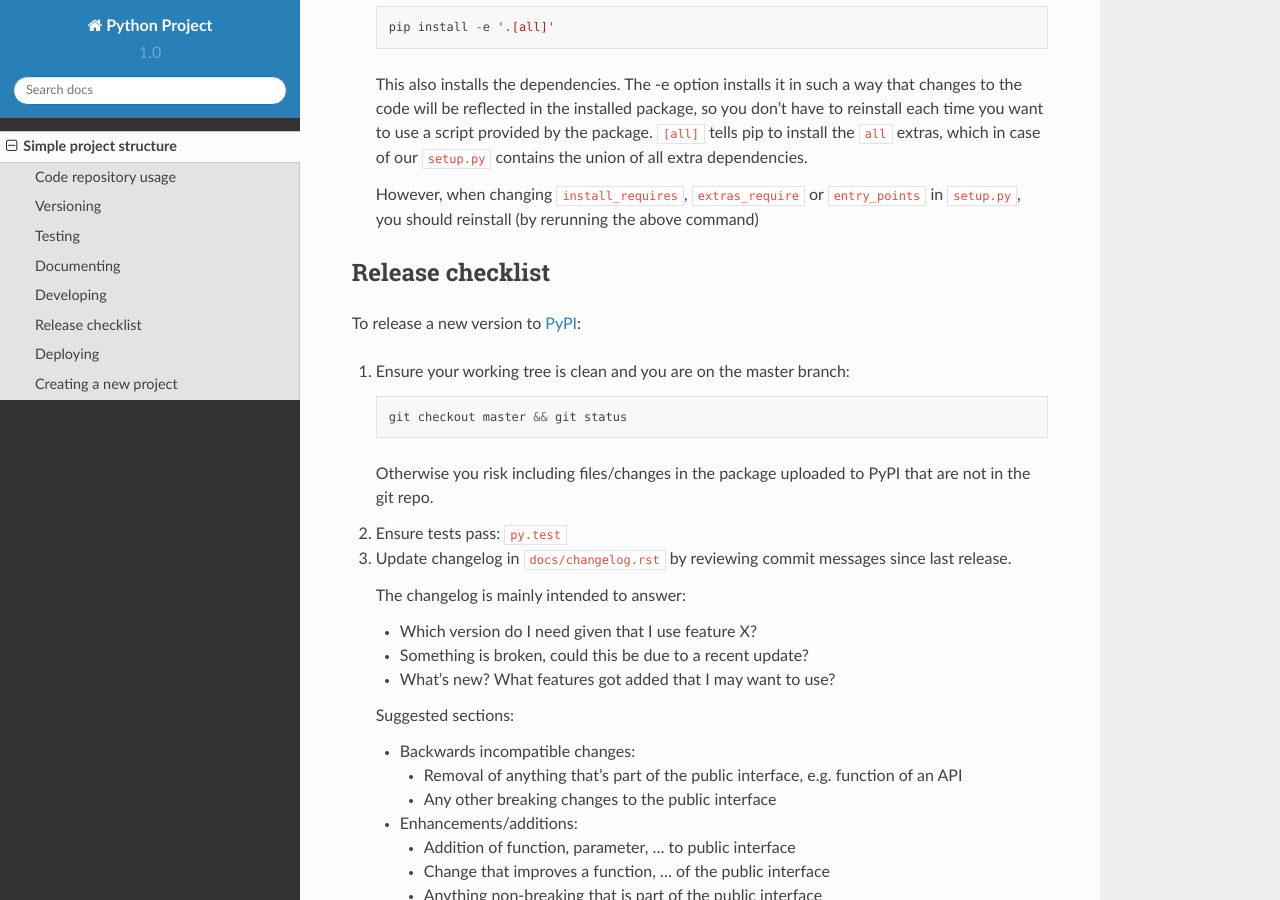
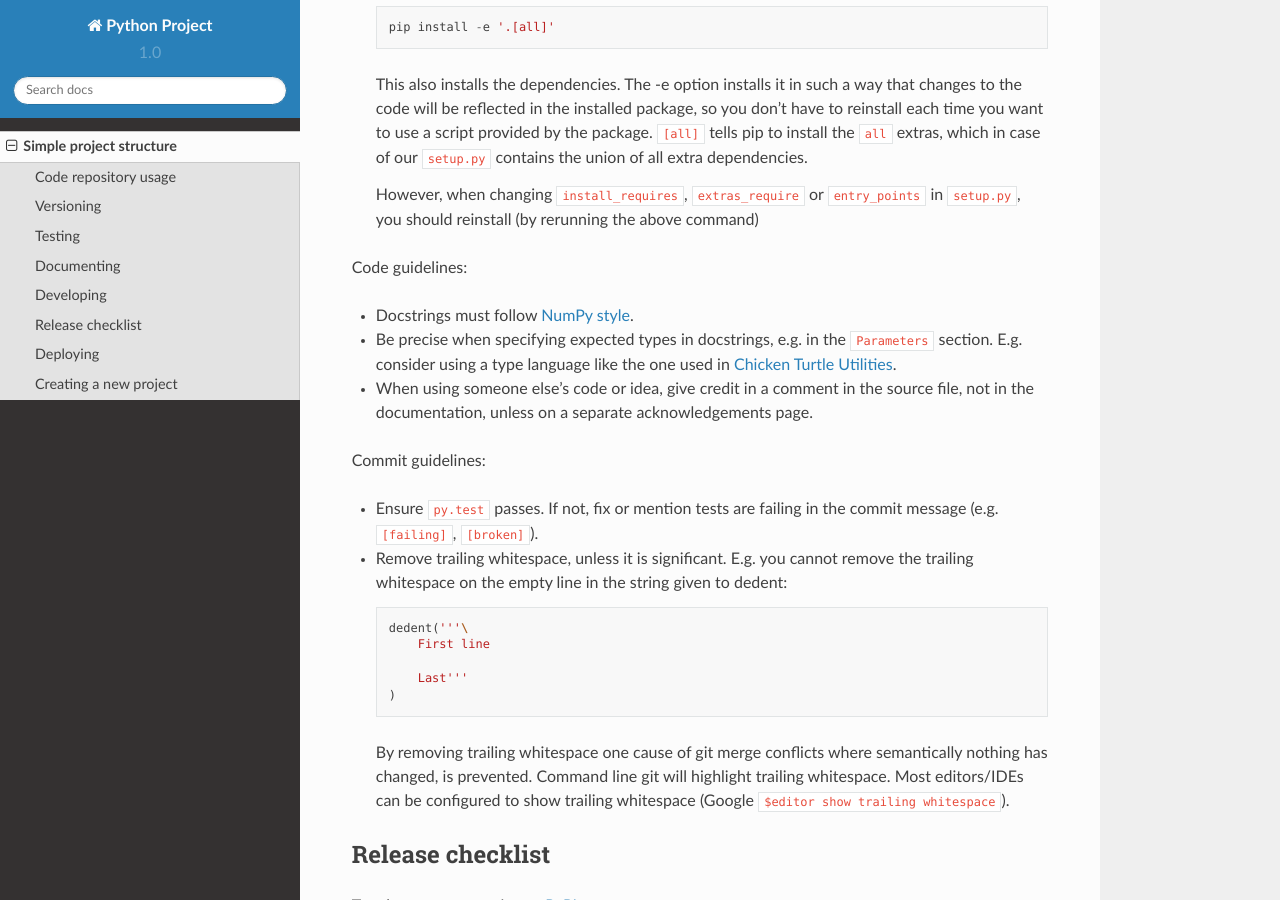
Before and after one commit to timdiels/python-project, a Sphinx documentation site: the page built from docs/simple.rst, in a window 1280 px wide and 900 px high, scrolled down 2838 px. Built offline with Sphinx 7.4.7 and the Read the Docs theme 2.0.0, drawn with Linux system fonts in a browser that asks for light colours.

Commit message:
Add code and commit guidelines

```diff
--- a/docs/simple.rst
+++ b/docs/simple.rst
@@ -145,6 +145,40 @@ To _`set up your local development environment`:
    However, when changing ``install_requires``, ``extras_require`` or
    ``entry_points`` in ``setup.py``, you should reinstall (by rerunning the
    above command)
+
+Code guidelines:
+
+- Docstrings must follow
+  `NumPy style <https://github.com/numpy/numpy/blob/master/doc/HOWTO_DOCUMENT.rst.txt#sections>`_.
+
+- Be precise when specifying expected types in docstrings, e.g. in the
+  ``Parameters`` section. E.g. consider using a type language like the one used
+  in `Chicken Turtle Utilities`__.
+
+- When using someone else's code or idea, give credit in a comment in the
+  source file, not in the documentation, unless on a separate acknowledgements
+  page.
+
+__ http://chicken-turtle-util.readthedocs.io/en/4.1.0/type_language.html
+
+Commit guidelines:
+
+- Ensure ``py.test`` passes. If not, fix or mention tests are failing in the
+  commit message (e.g. ``[failing]``, ``[broken]``).
+
+- Remove trailing whitespace, unless it is significant. E.g. you cannot remove
+  the trailing whitespace on the empty line in the string given to dedent::
+
+      dedent('''\
+          First line
+
+          Last'''
+      )
+
+  By removing trailing whitespace one cause of git merge conflicts where
+  semantically nothing has changed, is prevented. Command line git will
+  highlight trailing whitespace. Most editors/IDEs can be configured to show
+  trailing whitespace (Google ``$editor show trailing whitespace``).
 
 Release checklist
 -----------------
```
